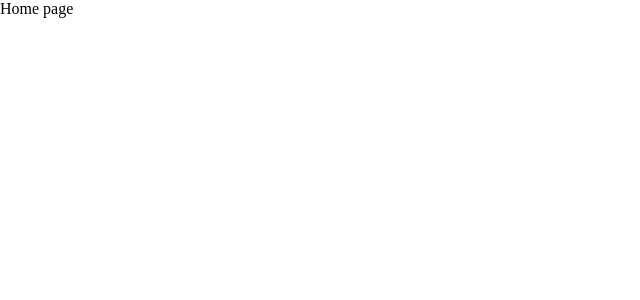
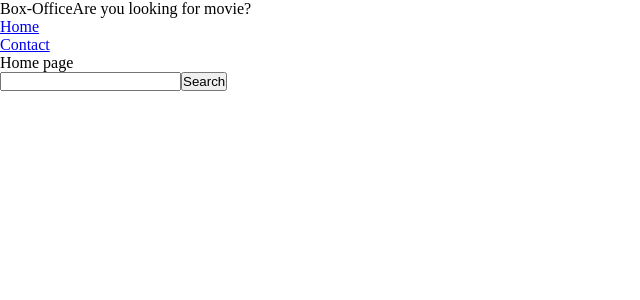
Before and after one commit to Aniketraj05/box-office-app, a React (Create React App) app: page / in a window 1280 px wide. Shown: the top 300 px of the page, without its empty margins (0-640 px from the left). Built offline with nearby package versions, Linux system fonts and the light colour scheme.

Commit message:
Added MainLayout, AppTitle, Navs elements and added form input for searching movies

```diff
--- a/src/App.js
+++ b/src/App.js
@@ -2,14 +2,17 @@ import { BrowserRouter, Routes, Route } from "react-router-dom";
 import Home from "./pages/Home";
 import Contact from "./pages/Contact";
 import NoMatch from "./pages/NoMatch";
+import MainLayout from "./components/MainLayout";
 
 function App() {
   return (
     <div className="app">
       <BrowserRouter>
         <Routes>
-          <Route path="/" element={<Home />} />
-          <Route path="/contact" element={<Contact />} />
+          <Route element={<MainLayout />}>
+            <Route path="/" element={<Home />} />
+            <Route path="/contact" element={<Contact />} />
+          </Route>
           <Route path="*" element={<NoMatch />} />
         </Routes>
       </BrowserRouter>
--- /dev/null
+++ b/src/components/AppTitle.js
@@ -0,0 +1,14 @@
+import React from "react";
+
+const AppTitle = (props) => {
+  const { title = "Box-Office", subtitle = "Are you looking for movie?" } =
+    props;
+  return (
+    <div>
+      {title}
+      {subtitle}
+    </div>
+  );
+};
+
+export default AppTitle;
--- /dev/null
+++ b/src/components/MainLayout.js
@@ -0,0 +1,14 @@
+import { Outlet } from "react-router-dom";
+import AppTitle from "./AppTitle";
+import Navs from "./Navs";
+const MainLayout = () => {
+  return (
+    <div>
+      <AppTitle />
+      <Navs />
+      <Outlet />
+    </div>
+  );
+};
+
+export default MainLayout;
--- /dev/null
+++ b/src/components/Navs.js
@@ -0,0 +1,27 @@
+import { Link } from "react-router-dom";
+const LINK = [
+  {
+    text: "Home",
+    to: "/",
+  },
+  {
+    text: "Contact",
+    to: "/contact",
+  },
+];
+
+const Navs = () => {
+  return (
+    <ol>
+      {LINK.map((item, index) => {
+        return (
+          <li key={index}>
+            <Link to={item.to}>{item.text}</Link>
+          </li>
+        );
+      })}
+    </ol>
+  );
+};
+
+export default Navs;
--- a/src/pages/Home.js
+++ b/src/pages/Home.js
@@ -1,7 +1,31 @@
-import React from "react";
+import React, { useState } from "react";
 
 const Home = () => {
-  return <div>Home page</div>;
+  const [searchValue, setSearchValue] = useState("");
+
+  const handleFormSubmit = async (event) => {
+    event.preventDefault();
+
+    const response = await fetch(
+      `https://api.tvmaze.com/search/shows?q=${searchValue}`
+    );
+
+    const body = await response.json();
+    console.log(body);
+  };
+  return (
+    <div>
+      <p>Home page</p>
+      <form onSubmit={handleFormSubmit}>
+        <input
+          type="text"
+          value={searchValue}
+          onChange={(e) => setSearchValue(e.target.value)}
+        />
+        <button type="submit">Search</button>
+      </form>
+    </div>
+  );
 };
 
 export default Home;
```
